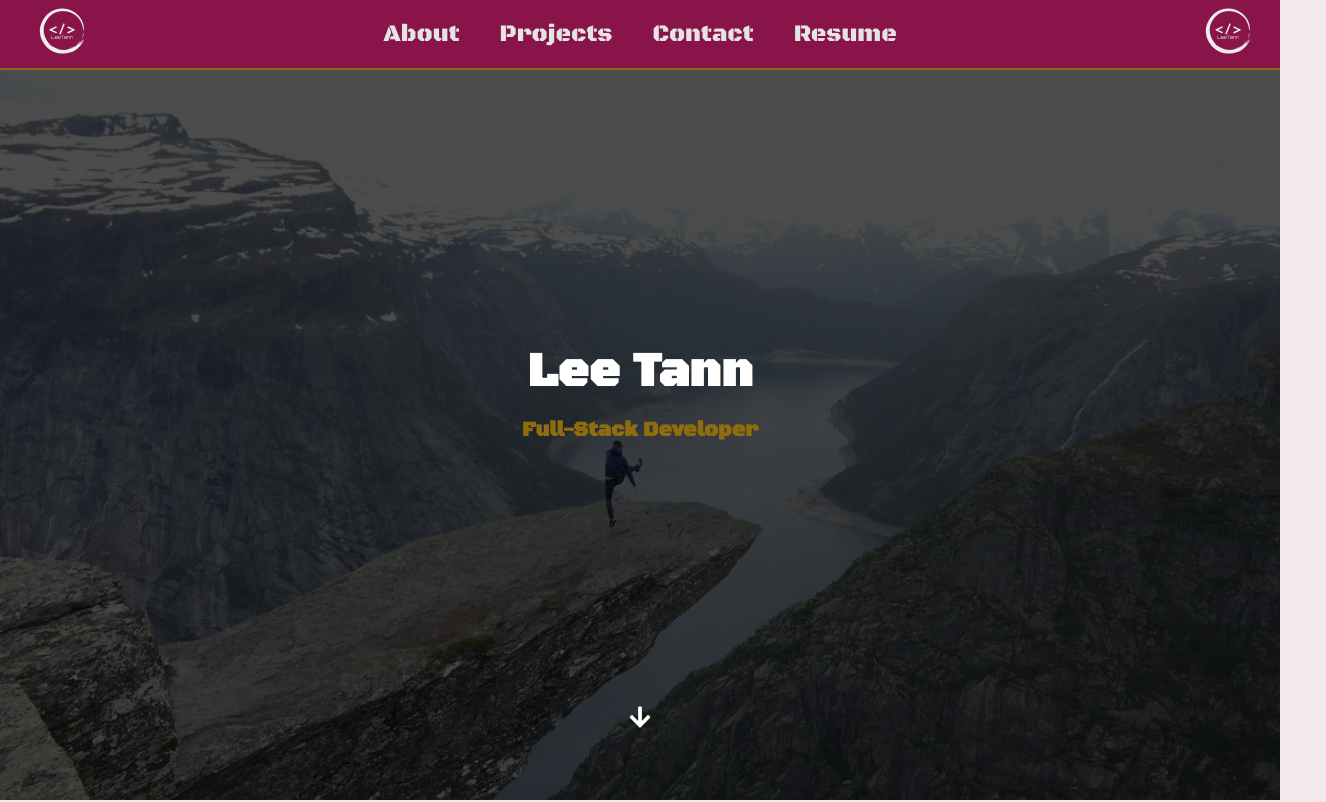
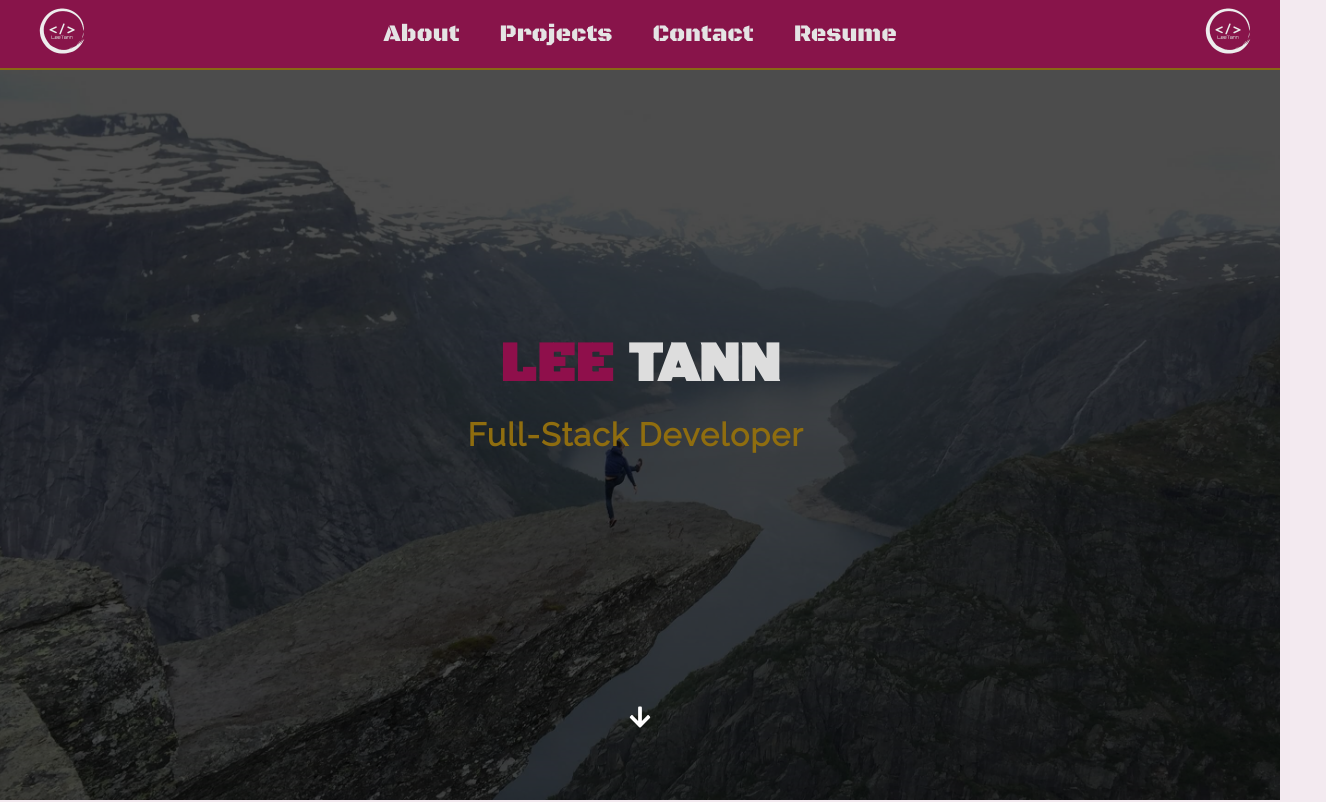
Before and after one commit to LeeTann/leetann-portfolio, a React (Create React App) app: page / in a window 1280 px wide. Shown: the top 802 px of the page, 1326 px wide, since content can reach past the window. Built offline with nearby package versions, Linux system fonts and the light colour scheme; the HTML template or start-up script is replaced by a standard one.

Commit message:
Updated hero page

```diff
--- a/package.json
+++ b/package.json
@@ -9,7 +9,8 @@
     "react-reveal": "^1.2.2",
     "react-router-dom": "^5.1.2",
     "react-scripts": "3.4.1",
-    "react-scroll": "^1.7.15"
+    "react-scroll": "^1.7.15",
+    "react-typical": "^0.1.3"
   },
   "scripts": {
     "start": "react-scripts start",
--- a/public/index.html
+++ b/public/index.html
@@ -12,7 +12,7 @@
 
     <link rel="manifest" href="%PUBLIC_URL%/manifest.json" />
 
-    <link href="https://fonts.googleapis.com/css?family=Black+Ops+One|Roboto&display=swap" rel="stylesheet">
+    <link href="https://fonts.googleapis.com/css?family=Black+Ops+One|Raleway&display=swap" rel="stylesheet">
     <link rel="stylesheet" href="https://cdnjs.cloudflare.com/ajax/libs/font-awesome/4.7.0/css/font-awesome.min.css">
 
     <title>LeeTann</title>
--- a/src/App.css
+++ b/src/App.css
@@ -13,10 +13,9 @@ body {
 }
 
 p {
-  font-family: 'Roboto', sans-serif;
+  font-family: 'Raleway', sans-serif;
   line-height: 1.25;
   letter-spacing: 1.25px;
-
 }
 
 a {
@@ -24,7 +23,7 @@ a {
 }
 
 a:hover {
-  transition: ease-in-out .1s;
+  transition: ease-in-out 0.1s;
   cursor: pointer;
 }
 
@@ -58,7 +57,7 @@ img {
 .btn:hover {
   opacity: 0.9;
   background-color: var(--secondary-color);
-  transition: all .1s ease-in-out;
+  transition: all 0.1s ease-in-out;
   transform: scale(1.1);
 }
 
@@ -66,10 +65,11 @@ h3 {
   margin: 40px 0;
   display: flex;
   font-size: 3rem;
-  color: var(--secondary-color)
+  color: var(--secondary-color);
 }
 
-h3:before, h3:after {
+h3:before,
+h3:after {
   content: '';
   flex: 1;
   border-bottom: groove 3px var(--primary-color);
--- a/src/components/hero/Hero.js
+++ b/src/components/hero/Hero.js
@@ -1,21 +1,55 @@
 import React from 'react'
 import { FaArrowDown } from 'react-icons/fa'
 import { Link } from 'react-scroll'
+import Typical from 'react-typical'
 import './hero.css'
 
 export default function Hero() {
+  return (
+    <div className='hero'>
+      <section className='landing'>
+        <div className='dark-overlay'>
+          <div className='landing-inner'>
+            <h1 className='hero-heading'>
+              LEE <span>TANN</span>
+            </h1>
+            <p className='hero-sub'>
+              <Typical
+                loop={Infinity}
+                wrapper='b'
+                steps={[
+                  'Software Engineer',
+                  2000,
+                  'Full-Stack Developer',
+                  2000,
+                  'Frontend Developer',
+                  2000,
+                  'Backend Engineer',
+                  2000,
+                  'React Developer',
+                  2000,
+                  'Node.js Developer',
+                  2000,
+                  'Python Developer',
+                  2000,
+                ]}
+              />
+            </p>
 
-    return (
-        <div className="hero">
-            <section className="landing">
-                <div className="dark-overlay">
-                    <div className="landing-inner">
-                        <h1 className="hero-heading">Lee Tann</h1>
-                        <h2 className="hero-sub">Full-Stack Developer</h2>
-                        <p className="start-btn"><Link to="about" spy={true} smooth={true} offset={-70} duration={700}><FaArrowDown /></Link></p>
-                    </div>
-                </div>
-            </section>
+            <p className='start-btn'>
+              <Link
+                to='about'
+                spy={true}
+                smooth={true}
+                offset={-70}
+                duration={700}
+              >
+                <FaArrowDown />
+              </Link>
+            </p>
+          </div>
         </div>
-    )
+      </section>
+    </div>
+  )
 }
--- a/src/components/hero/hero.css
+++ b/src/components/hero/hero.css
@@ -22,7 +22,7 @@
   position: absolute;
   top: 0;
   left: 0;
-    background-color: rgba(0, 0, 0,0.7);
+  background-color: rgba(0, 0, 0, 0.7);
 }
 
 .landing-inner {
@@ -38,17 +38,22 @@
 }
 
 .hero-heading {
-    font-size: 3rem;
+  font-size: 3.5rem;
   position: relative;
+  color: var(--primary-color);
 }
 
+.hero-heading span {
+  color: #ddd;
+}
 
 .hero-sub {
-    font-size: 1.3rem;
+  font-size: 2rem;
   margin: 15px 0;
-    width: 60%;
+  width: 0 auto;
   position: relative;
   color: var(--secondary-color);
+  display: flex;
 }
 
 h5 {
```
Also changed, not shown: 1 other file (tests, documents, lock files or other folders). Lines whose indentation alone changed are shown as unchanged.
